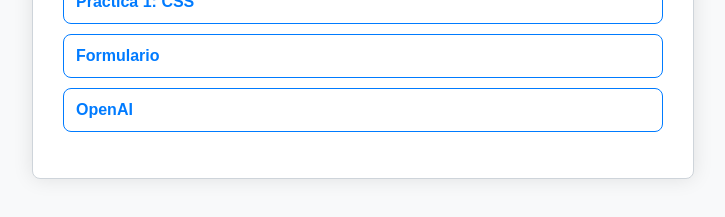
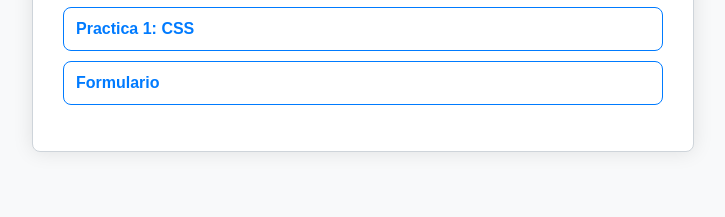
Before and after one commit to VilchPlz/VilchPlz.github.io, a plain HTML site: page index.html in a window 1280 px wide. Shown: the part 403-620 px from the top of the page, without its empty margins (277-1002 px from the left). Drawn offline with Linux system fonts and the light colour scheme.

Commit message:
Update index.html

```diff
--- a/index.html
+++ b/index.html
@@ -15,7 +15,6 @@
       <li><a href="https://vilchplz.github.io/Tarea1/index.html">Tarea 1: Crea una pagina web en HTML puro</a></li>
       <li><a href="https://vilchplz.github.io/practica1/index.html">Practica 1: CSS</a></li>
       <li><a href="https://vilchplz.github.io/Request Form/index.html">Formulario</a></li>
-      <li><a href="https://openai.com">OpenAI</a></li>
     </ul>
   </div>
 
```
